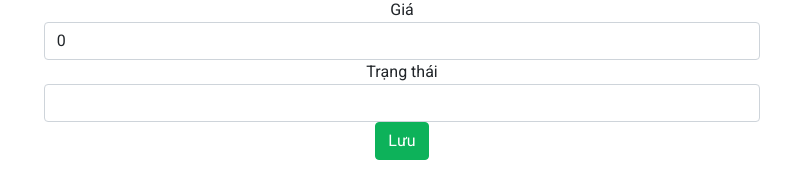
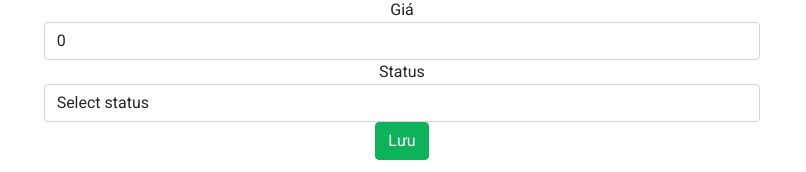
Before and after one commit to PhamNguyenDucThienJB/CDWeb_2024, a React (Vite) app in the folder fe-ts/: page /admin/addProduct in a window 1280 px wide. Shown: the part 324-496 px from the top of the page, without its empty margins (238-1044 px from the left). Built offline with nearby package versions, Linux system fonts and the light colour scheme.

Commit message:
Fix Delete User

```diff
--- a/fe-ts/src/pages/Admin/Customer/AddCustomer.tsx
+++ b/fe-ts/src/pages/Admin/Customer/AddCustomer.tsx
@@ -21,9 +21,10 @@ const AddCustomer = () => {
 
     const navigate = useNavigate();
 
-    const onChange = (e: React.ChangeEvent<HTMLInputElement>) => {
+    const onChange = (e: React.ChangeEvent<HTMLInputElement> | React.ChangeEvent<HTMLSelectElement>) => {
         setCustomer({ ...customer, [e.target.name]: e.target.value });
     };
+
 
     const onSubmit = async (e: React.FormEvent<HTMLFormElement>) => {
         e.preventDefault();
@@ -106,14 +107,17 @@ const AddCustomer = () => {
                 </div>
                 <div className="form-group">
                     <label htmlFor="role">Role</label>
-                    <input
-                        type="text"
+                    <select
                         className="form-control"
                         id="role"
                         name="role"
                         value={customer.role}
                         onChange={onChange}
-                    />
+                    >
+                        <option value="">Select status</option>
+                        <option value="USER">USER</option>
+                        <option value="ADMIN">ADMIN</option>
+                    </select>
                 </div>
                 <button type="submit" className="btn btn-primary">
                     Thêm
--- a/fe-ts/src/pages/Admin/Customer/UpdateCustomer.tsx
+++ b/fe-ts/src/pages/Admin/Customer/UpdateCustomer.tsx
@@ -22,6 +22,7 @@ const UpdateCustomer: React.FC = () => {
     role: '',
   });
 
+
   useEffect(() => {
     loadUser();
   }, []);
@@ -35,7 +36,7 @@ const UpdateCustomer: React.FC = () => {
     }
   };
 
-  const handleInputChange = (event: React.ChangeEvent<HTMLInputElement>) => {
+  const handleInputChange = (event: React.ChangeEvent<HTMLInputElement> | React.ChangeEvent<HTMLSelectElement>) => {
     const { name, value } = event.target;
     setUser((prevUser) => ({ ...prevUser, [name]: value }));
   };
@@ -101,14 +102,17 @@ const UpdateCustomer: React.FC = () => {
         </div>
         <div className="form-group">
           <label htmlFor="role">Role</label>
-          <input
-            type="text"
+          <select
             className="form-control"
             id="role"
             name="role"
             value={user.role}
             onChange={handleInputChange}
-          />
+          >
+            <option value="">Select status</option>
+            <option value="USER">USER</option>
+            <option value="ADMIN">ADMIN</option>
+          </select>
         </div>
         <button type="submit" className="btn btn-primary">
           Update User
--- a/fe-ts/src/pages/Admin/Product/ProductForm.tsx
+++ b/fe-ts/src/pages/Admin/Product/ProductForm.tsx
@@ -41,6 +41,13 @@ const ProductForm = () => {
       setProduct(prevState => ({ ...prevState, thumbnail: file }));
     }
   };
+  const handleInputChange = (event: React.ChangeEvent<HTMLInputElement | HTMLSelectElement>) => {
+    const { name, value } = event.target;
+    setProduct((prevProduct) => ({
+        ...prevProduct,
+        [name]: value,
+    }));
+};
 
   const handleSubmit = async (event: React.FormEvent<HTMLFormElement>) => {
     event.preventDefault();
@@ -101,9 +108,20 @@ const ProductForm = () => {
           <input type="number" className="form-control" id="price" name="price" value={product.price} onChange={handleChange} />
         </div>
         <div className="form-group">
-          <label htmlFor="status">Trạng thái</label>
-          <input type="text" className="form-control" id="status" name="status" value={product.status} onChange={handleChange} />
-        </div>
+                    <label htmlFor="status">Status</label>
+                    <select
+                        className="form-control"
+                        id="status"
+                        name="status"
+                        value={product.status}
+                        onChange={handleInputChange}
+                        required
+                    >
+                        <option value="">Select status</option>
+                        <option value="ACTIVE">ACTIVE</option>
+                        <option value="STOCK">OUT OF STOCK</option>
+                    </select>
+                </div>
         <button type="submit" className="btn btn-primary">Lưu</button>
       </form>
     </div>
```
